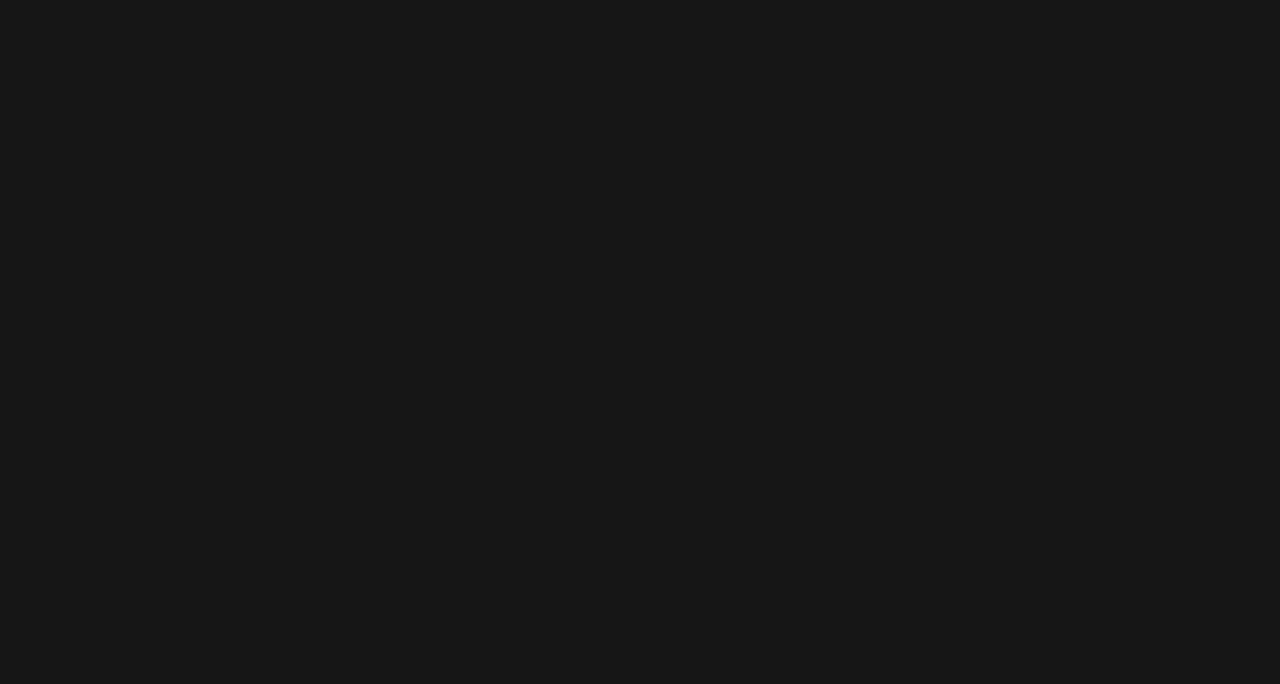
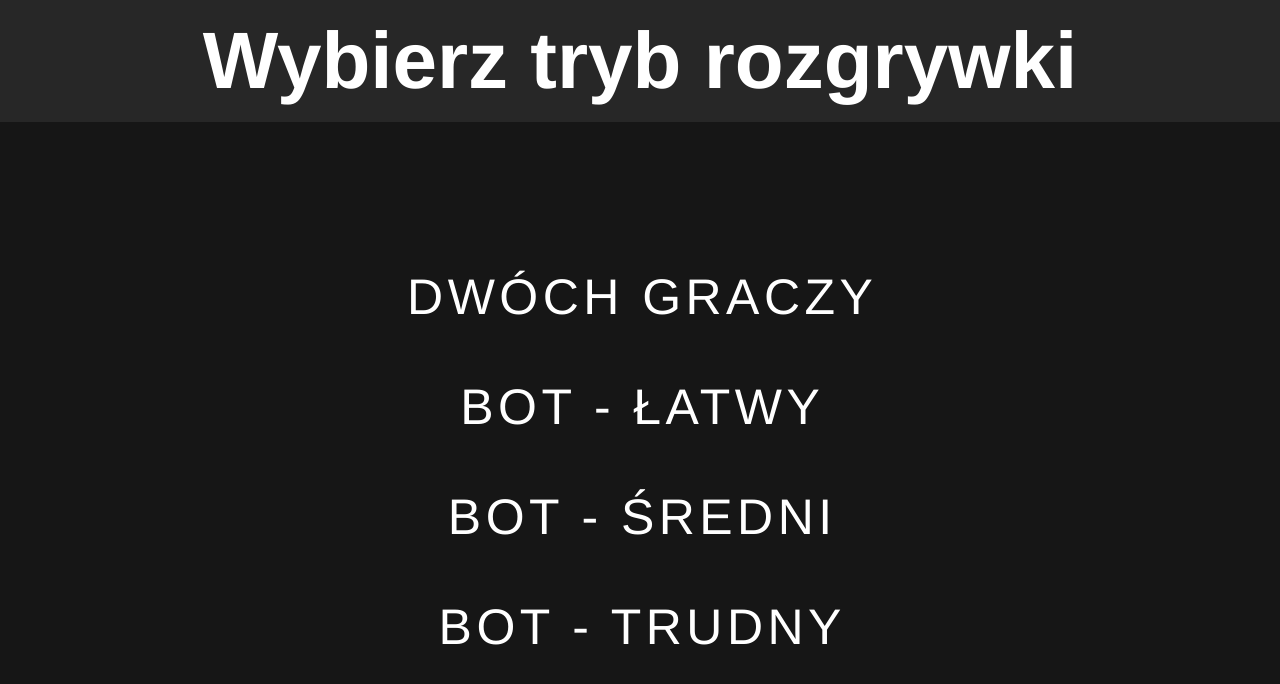
Before and after one commit to Lukixs/praca-inzynierska, a Vue app: page /local-menu in a window 1280 px wide. Shown: the top 684 px of the page. Built offline with nearby package versions, Linux system fonts and the light colour scheme.

Commit message:
Added local menu, renamed some routes

```diff
--- a/src/router/index.ts
+++ b/src/router/index.ts
@@ -1,8 +1,8 @@
 import Vue from "vue";
 import VueRouter, { RouteConfig } from "vue-router";
-import Home from "../views/Home.vue";
-import About from "../views/About.vue";
-import MiniMax from "../views/MiniMax.vue";
+import LocalGame from "../views/LocalGame/LocalGame.vue";
+import LocalGameMenu from "../views/LocalGame/LocalGameMenu.vue";
+import AIGame from "../views/LocalGame/AIGame.vue";
 import OnlineGame from "../views/OnlineGame.vue";
 import Menu from "../views/Menu.vue";
 
@@ -15,25 +15,30 @@ const routes: Array<RouteConfig> = [
     component: Menu,
   },
   {
-    path: "/local",
-    name: "Home",
-    component: Home,
+    path: "/local-menu",
+    name: "Local Game Menu",
+    component: LocalGameMenu,
   },
   {
-    path: "/about",
-    name: "About",
+    path: "/local",
+    name: "Local Game",
+    component: LocalGame,
+  },
+  // {
+  //   path: "/about",
+  //   name: "About",
+  //   // route level code-splitting
+  //   // this generates a separate chunk (about.[hash].js) for this route
+  //   // which is lazy-loaded when the route is visited.
+  //   component: About,
+  // },
+  {
+    path: "/aigame",
+    name: "Artificial Intelligence Game",
     // route level code-splitting
     // this generates a separate chunk (about.[hash].js) for this route
     // which is lazy-loaded when the route is visited.
-    component: About,
-  },
-  {
-    path: "/minimax",
-    name: "MiniMax",
-    // route level code-splitting
-    // this generates a separate chunk (about.[hash].js) for this route
-    // which is lazy-loaded when the route is visited.
-    component: MiniMax,
+    component: AIGame,
   },
   {
     path: "/online",
--- a/src/views/About copy.vue
+++ /dev/null
@@ -1,5 +0,0 @@
-<template>
-  <div class="about">
-    <h1>This is an about page</h1>
-  </div>
-</template>
--- a/src/views/Home.vue
+++ b/src/views/LocalGame/LocalGame.vue
@@ -7,7 +7,7 @@
 <script lang="ts">
 // @ is an alias to /src
 import Vue from "vue";
-import Board from "../components/Board.vue";
+import Board from "../../components/Board.vue";
 
 export default Vue.extend({
   name: "Home",
--- /dev/null
+++ b/src/views/LocalGame/LocalGameMenu.vue
@@ -0,0 +1,74 @@
+<template>
+  <div class="menu">
+    <div class="header">
+      <h1 class="h1 title ">Wybierz tryb rozgrywki</h1>
+    </div>
+
+    <div class="options">
+      <div class="options--list">
+        <v-btn
+          dark
+          text
+          v-for="(item, index) in items"
+          :key="index"
+          :to="item.link"
+        >
+          {{ item.title }}</v-btn
+        >
+      </div>
+    </div>
+  </div>
+</template>
+
+<script lang="ts">
+import Vue from "vue";
+
+export default Vue.extend({
+  name: "Home",
+  components: {},
+  data() {
+    return {
+      items: [
+        { title: "DWÓCH GRACZY", link: "/local" },
+        { title: "BOT - ŁATWY", link: "/aigame" },
+        { title: "BOT - ŚREDNI", link: "/aigame" },
+        { title: "BOT - TRUDNY", link: "/aigame" },
+      ],
+    };
+  },
+});
+</script>
+<style lang="scss" scoped>
+.menu {
+  color: white;
+  -webkit-user-select: none; /* Safari */
+  -moz-user-select: none; /* Firefox */
+  -ms-user-select: none; /* IE10+/Edge */
+  user-select: none; /* Standard */
+}
+.header {
+  font-size: 40px;
+  padding: 15px;
+  // min-height: 10vh;
+  background-color: #6e6e6e30;
+}
+
+.options {
+  margin-top: 15vh;
+  font-size: 50px;
+  display: flex;
+
+  justify-content: center;
+  &--list {
+    display: flex;
+    flex-direction: column;
+    justify-content: space-between;
+  }
+
+  .v-btn {
+    font-size: 50px;
+    height: 110px !important;
+  }
+}
+/* @import "../styles/styles.scss"; */
+</style>
--- a/src/views/Menu.vue
+++ b/src/views/Menu.vue
@@ -36,10 +36,10 @@ export default Vue.extend({
   data() {
     return {
       items: [
-        { title: "GRAJ LOKALNIE", link: "/local" },
-        { title: "GRAJ ONLINE", link: "/about" },
-        { title: "OPCJE", link: "/minimax" },
-        { title: "INSTRUKCJA", icon: "mdi-forum", link: "/online" },
+        { title: "GRAJ LOKALNIE", link: "/local-menu" },
+        { title: "GRAJ ONLINE", link: "/online" },
+        { title: "OPCJE", link: "/options" },
+        { title: "INSTRUKCJA", icon: "mdi-forum", link: "/help" },
       ],
     };
   },
@@ -62,6 +62,7 @@ export default Vue.extend({
   margin-top: 5vh;
   font-size: 50px;
   display: flex;
+  overflow: auto;
 
   justify-content: center;
   &--list {
```
Also changed, not shown: src/views/LocalGame/AIGame.vue (renamed from src/views/MiniMax.vue).
